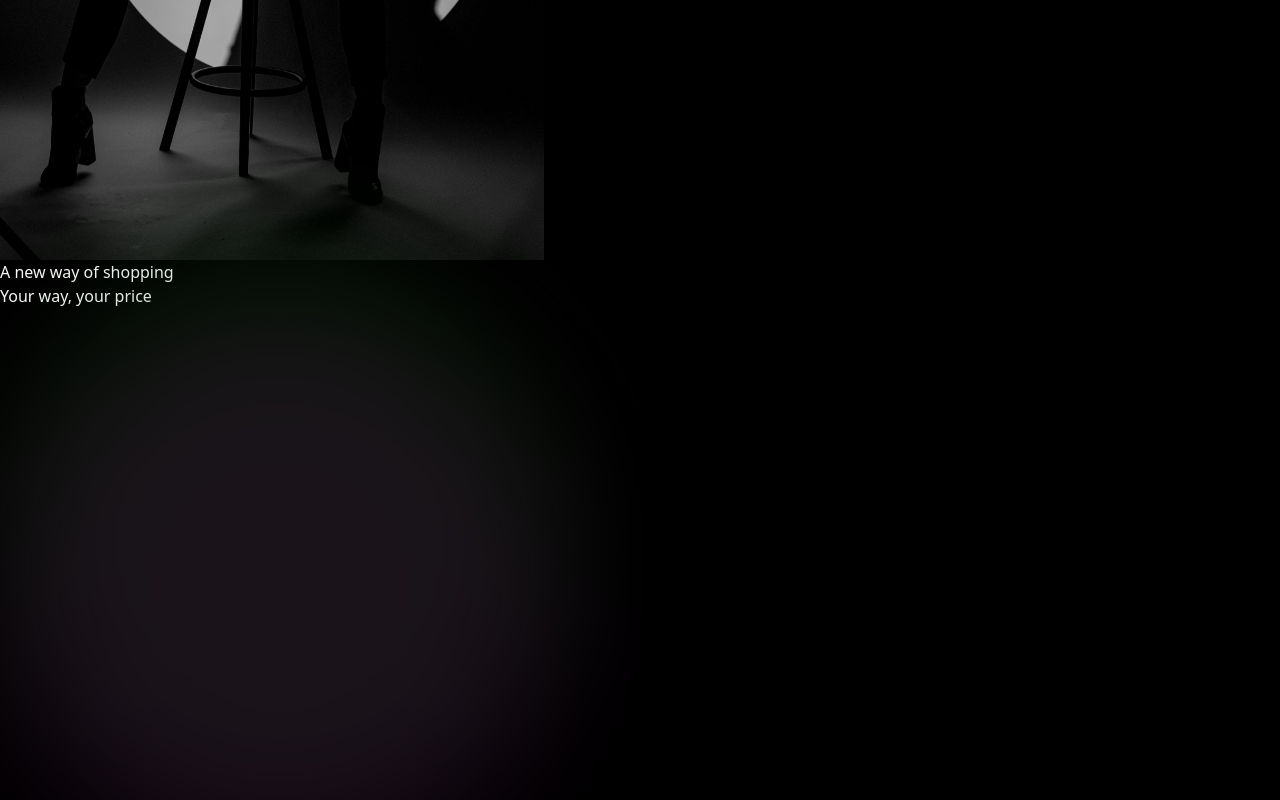
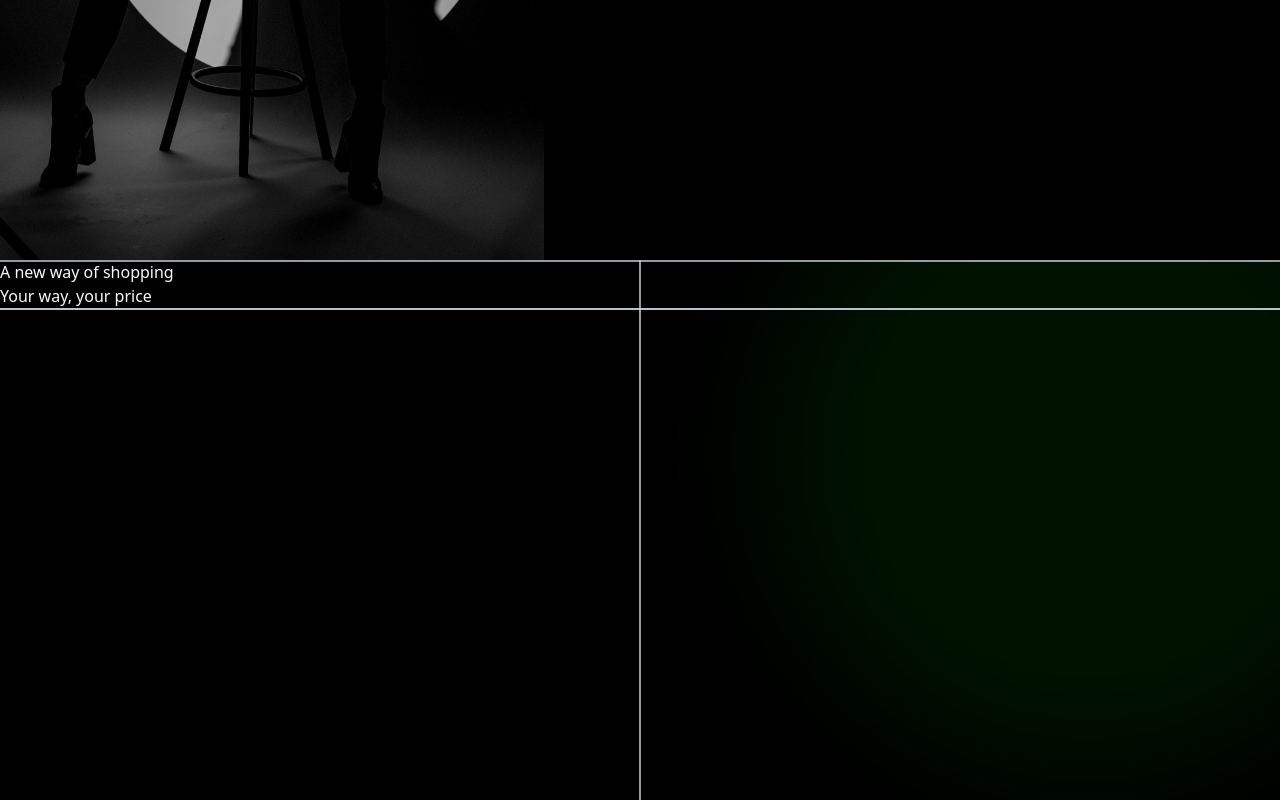
Before and after one commit to norvalbv/Parisn, a React (Vite) app in the folder webapp/: page /home in a window 1280 px wide. Shown: the part 540-1340 px from the top of the page. Built offline with nearby package versions, Linux system fonts and the light colour scheme; no server answers.

Commit message:
small refactor

```diff
--- a/webapp/src/components/Design/Line.tsx
+++ b/webapp/src/components/Design/Line.tsx
@@ -2,7 +2,7 @@ import { FC, ReactElement } from 'react';
 
 interface LineProps {
   thickness?: keyof typeof thicknessMap;
-  colour?: string;
+  colour?: keyof typeof coloursMap;
   classes?: string;
   rotate?: keyof typeof rotateMap;
 }
@@ -15,11 +15,10 @@ const Line: FC<LineProps> = ({
 }): ReactElement => {
   return (
     <svg
-      className={`absolute w-screen h-${
-        thicknessMap[thickness]
-      } bg-primary-${colour} opacity-50 z-0 ${classes} ${
+      className={`absolute w-screen opacity-75 z-0 ${classes} ${
         rotate === 'antiClockWise' ? '-rotate-90' : `rotate-${rotateMap[rotate]}`
       }`}
+      style={{ backgroundColor: coloursMap[colour], height: thicknessMap[thickness] }}
     />
   );
 };
@@ -27,11 +26,11 @@ const Line: FC<LineProps> = ({
 export default Line;
 
 const thicknessMap = {
-  sm: 'px',
-  md: '0.5',
-  lg: '1',
-  xl: '1.5',
-  '2xl': '2',
+  sm: '1px',
+  md: '2px',
+  lg: '3px',
+  xl: '4px',
+  '2xl': '5px',
 };
 
 const rotateMap = {
@@ -40,3 +39,12 @@ const rotateMap = {
   antiClockWise: 45,
   verticle: 90,
 };
+
+const coloursMap = {
+  blueGreen: '#004B6E',
+  darkPurple: '#120E44',
+  purple: '#8948DC',
+  green: '#00BA92',
+  blue: '#1BC5DC',
+  neutral: '#C0D1D9',
+};
--- a/webapp/src/components/Design/Radial.tsx
+++ b/webapp/src/components/Design/Radial.tsx
@@ -7,13 +7,13 @@ interface RadialProps {
 }
 
 const Radial: FC<RadialProps> = ({
-  size = 'lg',
+  size = 'xl',
   colour = '#004B6E',
   classes = '',
 }): ReactElement => {
   return (
     <svg
-      className={`absolute rounded-full opacity-20 blur-3xl z-0 ${classes}`}
+      className={`absolute rounded-full opacity-[15%] blur-3xl z-0 ${classes}`}
       style={{
         backgroundColor: colour,
         width: sizeMap[size],
--- a/webapp/src/pages/Dashboard.tsx
+++ b/webapp/src/pages/Dashboard.tsx
@@ -25,14 +25,14 @@ const Dashboard = () => {
           </div>
         </div>
       </div>
-      <div className="h-screen">
-        <Radial colour="green" />
+      <div className="h-[150vh] relative overflow-hidden">
+        <Radial colour="green" classes="-top-32 -right-32" />
         <Line rotate="clockWise" />
         <p>A new way of shopping</p>
         <Line rotate="antiClockWise" />
         <p>Your way, your price</p>
         <Line rotate="verticle" />
-        <Radial colour="purple" />
+        <Radial colour="purple" classes="-bottom-32 -left-32" />
         <Line />
       </div>
       <div className="h-screen flex">
```
